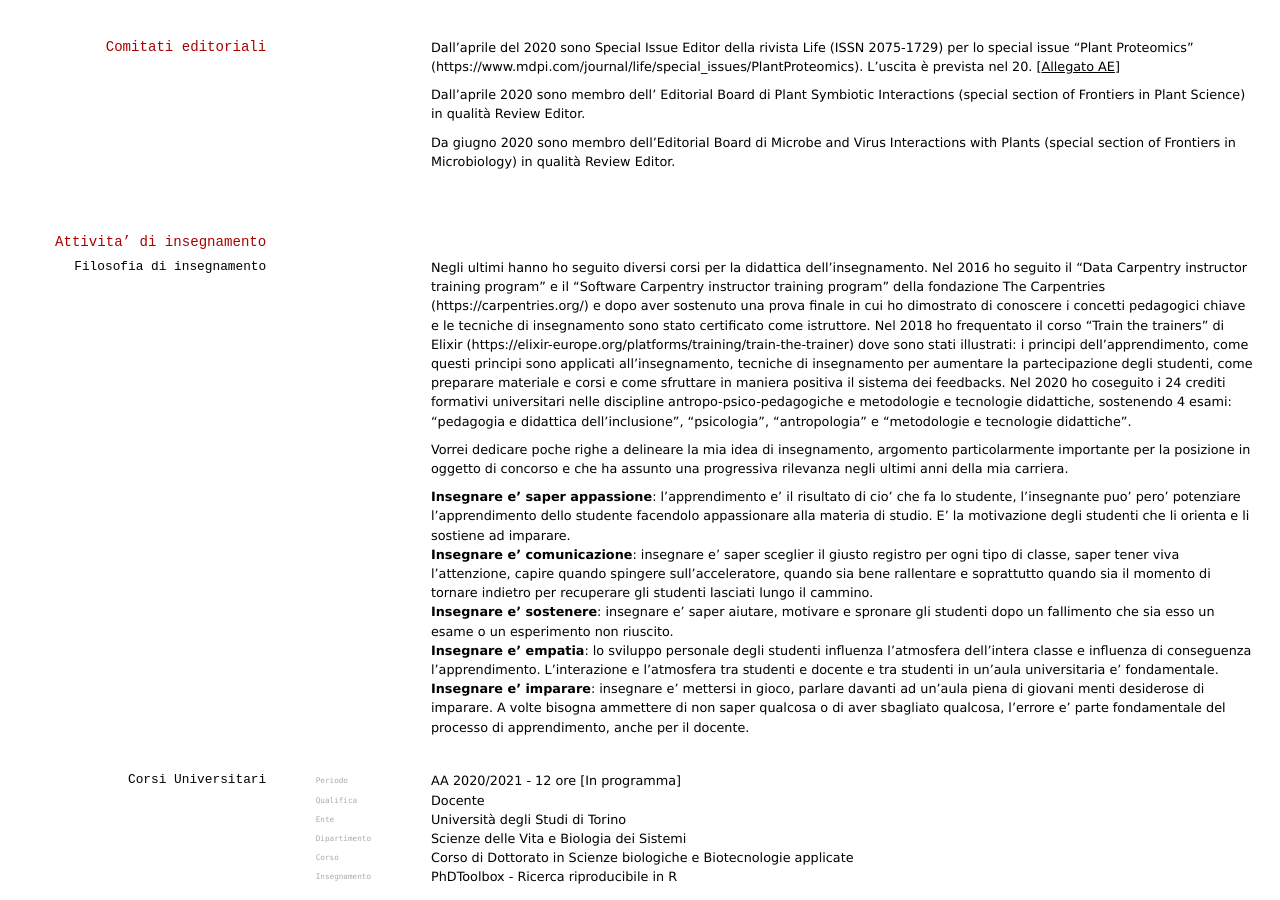
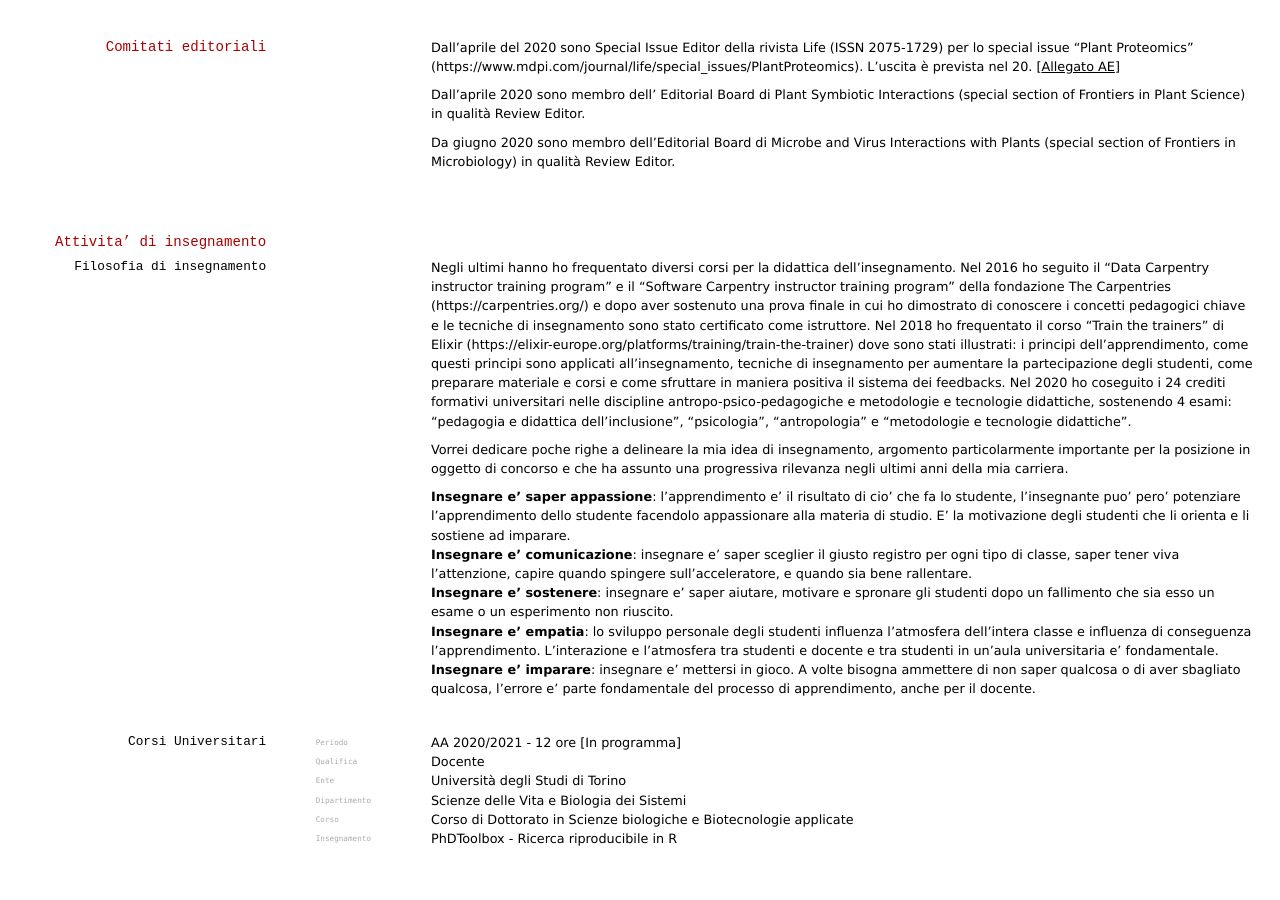
Before and after one commit to elipapa/markdown-cv, a Jekyll site: the page built from index.md, in a window 1280 px wide and 900 px high, scrolled down 10441 px. Built offline with Jekyll 4.4.1, drawn with Linux system fonts in a browser that asks for light colours.

Commit message:
Update Insegnamento

```diff
--- a/index.md
+++ b/index.md
@@ -676,15 +676,46 @@ Da giugno 2020 sono membro dell’Editorial Board di Microbe and Virus Interacti
 ## Attivita' di insegnamento
 
 ### Filosofia di insegnamento
-Negli ultimi hanno ho seguito diversi corsi per la didattica dell'insegnamento. Nel 2016 ho seguito il "Data Carpentry instructor training program" e il "Software Carpentry instructor training program" della fondazione The Carpentries (https://carpentries.org/) e dopo aver sostenuto una prova finale in cui ho dimostrato di conoscere i concetti pedagogici chiave e le tecniche di insegnamento sono stato certificato come istruttore. Nel 2018 ho frequentato il corso "Train the trainers" di Elixir (https://elixir-europe.org/platforms/training/train-the-trainer) dove sono stati illustrati: i principi dell'apprendimento, come questi principi sono applicati all'insegnamento, tecniche di insegnamento per aumentare la partecipazione degli studenti, come preparare materiale e corsi e come sfruttare in maniera positiva il sistema dei feedbacks. Nel 2020 ho coseguito i 24 crediti formativi universitari nelle discipline antropo-psico-pedagogiche e metodologie e tecnologie didattiche, sostenendo 4 esami: "pedagogia e didattica dell'inclusione", "psicologia", "antropologia" e "metodologie e tecnologie didattiche".
+Negli ultimi hanno ho frequentato diversi corsi per la didattica dell'insegnamento.
+Nel 2016 ho seguito il "Data Carpentry instructor training program" e il
+"Software Carpentry instructor training program" della fondazione The
+Carpentries (https://carpentries.org/) e dopo aver sostenuto una prova finale
+in cui ho dimostrato di conoscere i concetti pedagogici chiave e le tecniche di
+insegnamento sono stato certificato come istruttore. Nel 2018 ho frequentato il
+corso "Train the trainers" di Elixir
+(https://elixir-europe.org/platforms/training/train-the-trainer) dove sono
+stati illustrati: i principi dell'apprendimento, come questi principi sono
+applicati all'insegnamento, tecniche di insegnamento per aumentare la
+partecipazione degli studenti, come preparare materiale e corsi e come
+sfruttare in maniera positiva il sistema dei feedbacks. Nel 2020 ho coseguito i
+24 crediti formativi universitari nelle discipline antropo-psico-pedagogiche e
+metodologie e tecnologie didattiche, sostenendo 4 esami: "pedagogia e didattica
+dell'inclusione", "psicologia", "antropologia" e "metodologie e tecnologie
+didattiche".
 
-Vorrei dedicare poche righe a delineare la mia idea di insegnamento, argomento particolarmente importante per la posizione in oggetto di concorso e che ha assunto una progressiva rilevanza negli ultimi anni della mia carriera.
+Vorrei dedicare poche righe a delineare la mia idea di insegnamento, argomento
+particolarmente importante per la posizione in oggetto di concorso e che ha
+assunto una progressiva rilevanza negli ultimi anni della mia carriera.
 
-**Insegnare e' saper appassione**: l'apprendimento e' il risultato di cio' che fa lo studente, l'insegnante puo' pero' potenziare l'apprendimento dello studente facendolo appassionare alla materia di studio. E' la motivazione degli studenti che li orienta e li sostiene ad imparare.
-**Insegnare e' comunicazione**: insegnare e' saper sceglier il giusto registro per ogni tipo di classe, saper tener viva l'attenzione, capire  quando spingere sull'acceleratore, quando sia bene rallentare e soprattutto quando sia il momento di tornare indietro per recuperare gli studenti lasciati lungo il cammino.
-**Insegnare e' sostenere**: insegnare e' saper aiutare, motivare e spronare gli studenti dopo un fallimento che sia esso un esame o un esperimento non riuscito.
-**Insegnare e' empatia**: lo sviluppo personale degli studenti influenza l'atmosfera dell'intera classe e influenza di conseguenza l'apprendimento. L'interazione e l'atmosfera tra studenti e docente e tra studenti in un'aula universitaria e' fondamentale.
-**Insegnare e' imparare**: insegnare e' mettersi in gioco, parlare davanti ad un'aula piena di giovani menti desiderose di imparare. A volte bisogna ammettere di non saper qualcosa o di aver sbagliato qualcosa, l'errore e' parte fondamentale del processo di apprendimento, anche per il docente.
+**Insegnare e' saper appassione**: l'apprendimento e' il risultato di cio' che
+fa lo studente, l'insegnante puo' pero' potenziare l'apprendimento dello
+studente facendolo appassionare alla materia di studio. E' la motivazione degli
+studenti che li orienta e li sostiene ad imparare.
+**Insegnare e'
+comunicazione**: insegnare e' saper sceglier il giusto registro per ogni tipo
+di classe, saper tener viva l'attenzione, capire  quando spingere
+sull'acceleratore, e quando sia bene rallentare.
+**Insegnare e' sostenere**: insegnare e' saper aiutare, motivare e
+spronare gli studenti dopo un fallimento che sia esso un esame o un esperimento
+non riuscito.
+**Insegnare e' empatia**: lo sviluppo personale degli studenti
+influenza l'atmosfera dell'intera classe e influenza di conseguenza
+l'apprendimento. L'interazione e l'atmosfera tra studenti e docente e tra
+studenti in un'aula universitaria e' fondamentale.
+**Insegnare e'
+imparare**: insegnare e' mettersi in gioco. A volte bisogna ammettere di non saper
+qualcosa o di aver sbagliato qualcosa, l'errore e' parte fondamentale del
+processo di apprendimento, anche per il docente.
 
 ### Corsi Universitari
 
```
Also changed, not shown: 1 other file.
